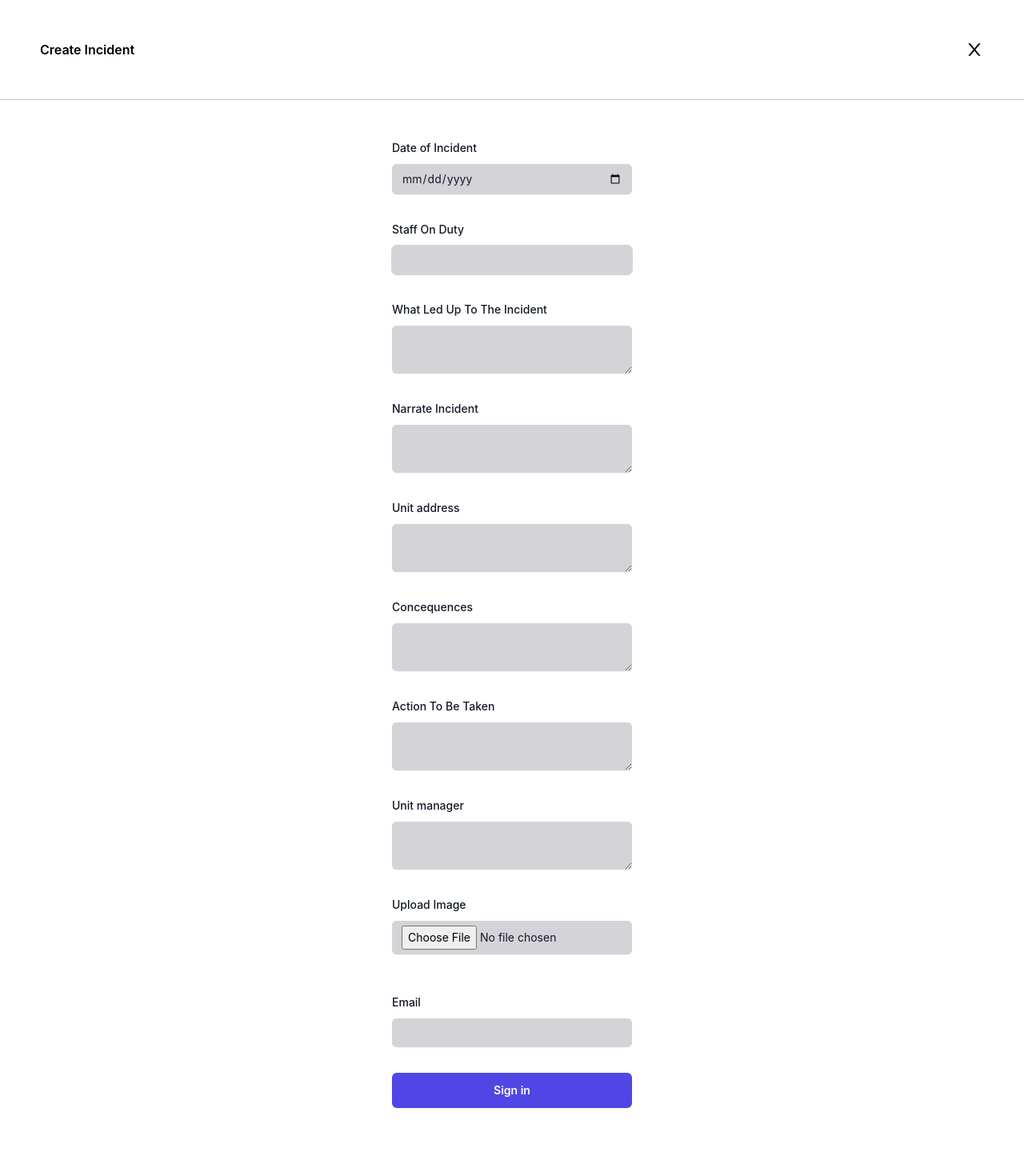
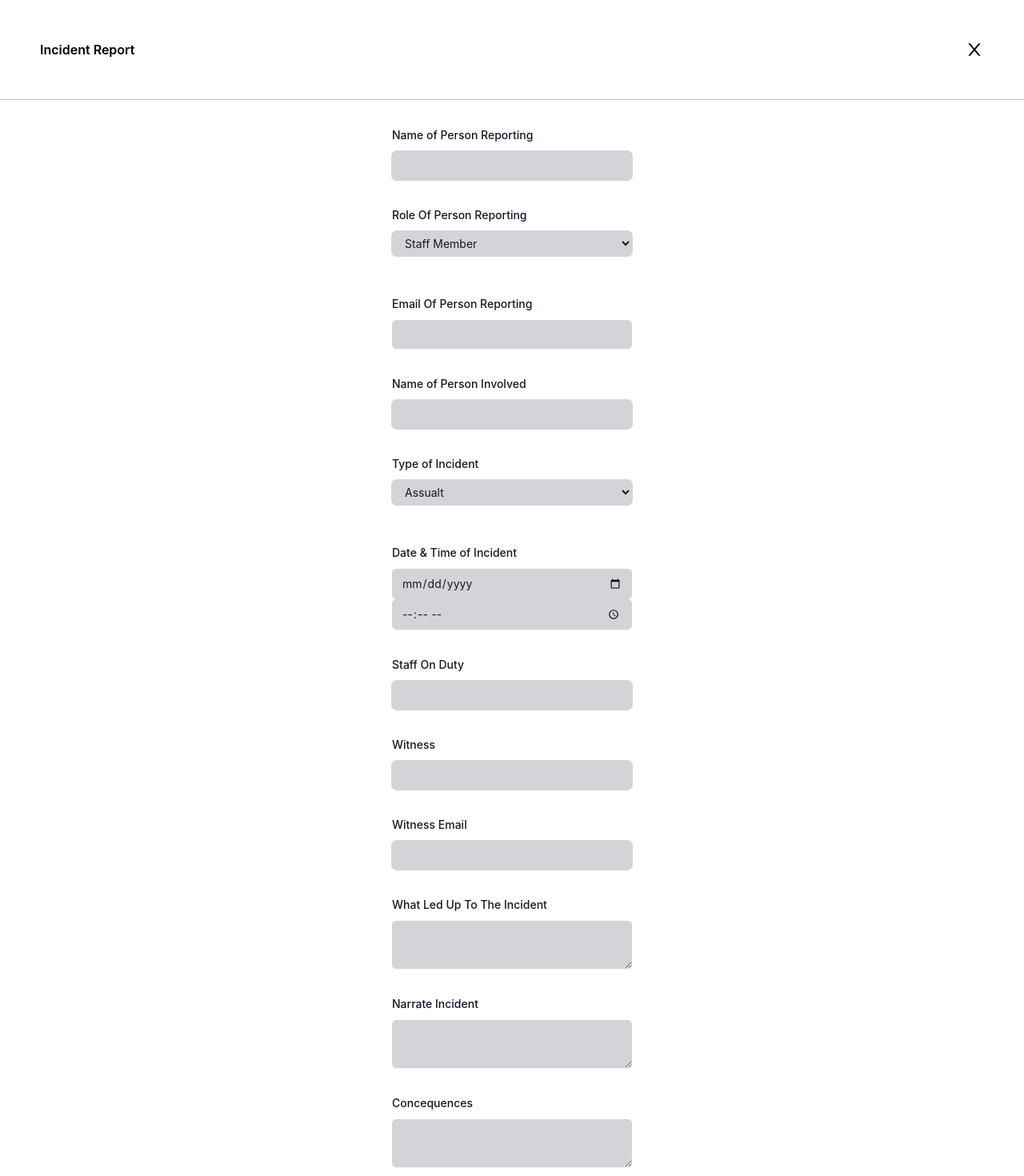
Before and after one commit to CTRL-T7/healthcare, a React (Create React App) app: page /incidentmgt in a window 1280 px wide. Shown: the top 1470 px of the page at 80% size. Before the commit the page ends 1425 px from the top, so only its background shows below. Built offline with nearby package versions, Linux system fonts and the light colour scheme.

Commit message:
new changes

```diff
--- a/package.json
+++ b/package.json
@@ -1,7 +1,7 @@
 {
   "name": "my-app",
   "version": "0.1.0",
-  "homepage":"https://healthcaretest.netlify.app",
+  "homepage": "https://healthcaretest.netlify.app",
   "private": true,
   "dependencies": {
     "@auth0/auth0-react": "^2.1.1",
@@ -16,6 +16,7 @@
     "react-modern-drawer": "^1.2.0",
     "react-router-dom": "^6.11.2",
     "react-scripts": "5.0.1",
+    "sweetalert2": "^11.7.12",
     "web-vitals": "^2.1.4"
   },
   "scripts": {
--- a/src/components/incidentmgt.js
+++ b/src/components/incidentmgt.js
@@ -3,6 +3,7 @@ import {AiOutlineClose} from "react-icons/ai"
 import "./style.css"
 import { Link } from 'react-router-dom'
 import emailjs from '@emailjs/browser';
+import Swal from 'sweetalert2'
 
 
 
@@ -11,8 +12,18 @@ function sendEmail(e){
   emailjs.sendForm('health care', 'template_2756m5j', '#incident-mgt', '0UHfwqtAlRvowPagM')
   .then((result)=> {
     console.log(result.text);
+    Swal.fire(
+      'Successful',
+      'Your report has been sent to the relevant parties.',
+      'success'
+    )
   }, (error) =>{
     console.log(error.text);
+    Swal.fire(
+      'Error',
+      'Your report was not successfully sent. please tryy again later.',
+      'error'
+    )
 
   })
 }
@@ -31,7 +42,7 @@ function Incidentmgt() {
   return (
     <div>
         <div className='top'>
-            <h1 class='font-semibold'>Create Incident</h1>
+            <h1 class='font-semibold'>Incident Report</h1>
             <Link to ="/homescreen">
 
             <AiOutlineClose size={24}/>
@@ -40,10 +51,77 @@ function Incidentmgt() {
         </div>
         <form class="space-y-6 mt-10 " className='form' action="#" method="POST" id="incident-mgt" onSubmit={sendEmail}>
 
+        <div class="mb-2.5 mt-8">
+<div class="flex items-center justify-between">
+  <label for="reporter" class="block text-sm font-medium leading-6 text-gray-900"> Name of Person Reporting</label>
+
+</div>
+<div class="mt-2" >
+  <input id="reporter" name="reporter" type='multitext' required class="block w-full px-3 bg-zinc-300 rounded-md  py-1.5 text-gray-900 shadow-sm ring-1 ring-gray-300 placeholder:text-gray-400 focus:ring-2 focus:ring-inset focus:ring-indigo-600 sm:text-sm sm:leading-6"/>
+
+</div>
+</div>
+
+<div class="mb-2.5 mt-8">
+<div class="flex items-center justify-between">
+  <label for="role" class="block text-sm font-medium leading-6 text-gray-900">Role Of Person Reporting</label>
+
+</div>
+<div class="mt-2" >
+  <select id="role" name="role" required class="block w-full px-3 bg-zinc-300 rounded-md  py-1.5 text-gray-900 shadow-sm ring-1 ring-gray-300 placeholder:text-gray-400 focus:ring-2 focus:ring-inset focus:ring-indigo-600 sm:text-sm sm:leading-6">
+    <option value='staff member'> Staff Member</option>
+    <option value='resident'>Resident</option>
+    <option value='vistor'>Visitor</option>
+    </select>
+
+</div>
+</div>
+
 <div class="mb-2.5 mt-12" >
-<label for="date" class="block text-sm font-medium leading-6 text-gray-900">Date of Incident</label>
+<label for="email" class="block text-sm font-medium leading-6 text-gray-900">Email Of Person Reporting</label>
+<div class="mt-2">
+  <input id="email" name="email" type="email" autocomplete="email" required class="block px-3 w-full bg-zinc-300 rounded-md  py-1.5 text-gray-900 shadow-sm ring-1 ring-inset ring-gray-300 placeholder:text-gray-400 focus:ring-2 focus:ring-inset focus:ring-indigo-600 sm:text-sm sm:leading-6"/>
+
+
+</div>
+</div>
+
+<div class="mb-2.5 mt-8">
+<div class="flex items-center justify-between">
+  <label for="reportee" class="block text-sm font-medium leading-6 text-gray-900"> Name of Person Involved</label>
+
+</div>
+<div class="mt-2" >
+  <input id="reportee" name="reportee" type='multitext' required class="block w-full px-3 bg-zinc-300 rounded-md  py-1.5 text-gray-900 shadow-sm ring-1 ring-gray-300 placeholder:text-gray-400 focus:ring-2 focus:ring-inset focus:ring-indigo-600 sm:text-sm sm:leading-6"/>
+
+</div>
+</div>
+
+<div class="mb-2.5 mt-8">
+<div class="flex items-center justify-between">
+  <label for="incident-type" class="block text-sm font-medium leading-6 text-gray-900">Type of Incident</label>
+
+</div>
+<div class="mt-2" >
+  <select id="incident-type" name="incident-type"  required class="block w-full px-3 bg-zinc-300 rounded-md  py-1.5 text-gray-900 shadow-sm ring-1 ring-gray-300 placeholder:text-gray-400 focus:ring-2 focus:ring-inset focus:ring-indigo-600 sm:text-sm sm:leading-6">
+    <option value='assualt'>Assualt</option>
+    <option value='theft'> Theft</option>
+    <option value='vandalisim'>Vandalism</option>
+    <option value='harassment'>Harassment</option>
+    <option value='other'>Other</option>
+    </select>
+
+</div>
+</div>
+
+
+
+<div class="mb-2.5 mt-12" >
+<label for="date" class="block text-sm font-medium leading-6 text-gray-900">Date & Time of Incident</label>
 <div class="mt-2">
   <input id="date" name="date" type="date" autocomplete="date" required class="block px-3 w-full bg-zinc-300 rounded-md  py-1.5 text-gray-900 shadow-sm ring-1 ring-inset ring-gray-300 placeholder:text-gray-400 focus:ring-2 focus:ring-inset focus:ring-indigo-600 sm:text-sm sm:leading-6"/>
+  <input id="date" name="time" type="time" autocomplete="time" required class="block px-3 w-full bg-zinc-300 rounded-md  py-1.5 text-gray-900 shadow-sm ring-1 ring-inset ring-gray-300 placeholder:text-gray-400 focus:ring-2 focus:ring-inset focus:ring-indigo-600 sm:text-sm sm:leading-6"/>
+
 
 
 </div>
@@ -57,6 +135,30 @@ function Incidentmgt() {
 
 </div>
 </div>
+
+
+<div class="mb-2.5 mt-8">
+<div class="flex items-center justify-between">
+  <label for="witness" class="block text-sm font-medium leading-6 text-gray-900">Witness</label>
+
+</div>
+<div class="mt-2" >
+  <input id="witness" name="witness"  class="block w-full px-3 bg-zinc-300 rounded-md  py-1.5 text-gray-900 shadow-sm ring-1 ring-gray-300 placeholder:text-gray-400 focus:ring-2 focus:ring-inset focus:ring-indigo-600 sm:text-sm sm:leading-6"/>
+
+</div>
+</div>
+
+<div class="mb-2.5 mt-8">
+<div class="flex items-center justify-between">
+  <label for="witness-email" class="block text-sm font-medium leading-6 text-gray-900">Witness Email</label>
+
+</div>
+<div class="mt-2" >
+  <input id="witness-email" name="witness-email"   class="block w-full px-3 bg-zinc-300 rounded-md  py-1.5 text-gray-900 shadow-sm ring-1 ring-gray-300 placeholder:text-gray-400 focus:ring-2 focus:ring-inset focus:ring-indigo-600 sm:text-sm sm:leading-6"/>
+
+</div>
+</div>
+
 
 <div class="mb-2.5 mt-8" >
 <div  class="flex items-center justify-between">
@@ -80,16 +182,6 @@ function Incidentmgt() {
 </div>
 </div>
 
-<div class="mb-2.5 mt-8">
-<div class="flex items-center justify-between">
-  <label for="description" class="block text-sm font-medium leading-6 text-gray-900">Unit address</label>
-
-</div>
-<div class="mt-2" >
-  <textarea id="description" name="description" type='multitext' required class="block w-full px-3 bg-zinc-300 rounded-md border-0 py-1.5 text-gray-900 shadow-sm ring-1 ring-inset ring-gray-300 placeholder:text-gray-400 focus:ring-2 focus:ring-inset focus:ring-indigo-600 sm:text-sm sm:leading-6"/>
-
-</div>
-</div>
 
 <div class="mb-2.5 mt-8">
 <div class="flex items-center justify-between">
@@ -119,27 +211,29 @@ function Incidentmgt() {
 
 </div>
 <div class="mt-2" >
-  <textarea id="description" name="description" type='multitext' required class="block w-full px-3 bg-zinc-300 rounded-md border-0 py-1.5 text-gray-900 shadow-sm ring-1 ring-inset ring-gray-300 placeholder:text-gray-400 focus:ring-2 focus:ring-inset focus:ring-indigo-600 sm:text-sm sm:leading-6"/>
+  <input id="description" name="description" type='multitext' required class="block w-full px-3 bg-zinc-300 rounded-md border-0 py-1.5 text-gray-900 shadow-sm ring-1 ring-inset ring-gray-300 placeholder:text-gray-400 focus:ring-2 focus:ring-inset focus:ring-indigo-600 sm:text-sm sm:leading-6"/>
 
 </div>
 </div>
 
 <div class="mb-2.5 mt-8">
 <div class="flex items-center justify-between">
+  <label for="description" class="block text-sm font-medium leading-6 text-gray-900">Unit address</label>
+
+</div>
+<div class="mt-2" >
+  <input id="description" name="description" type='multitext' required class="block w-full px-3 bg-zinc-300 rounded-md border-0 py-1.5 text-gray-900 shadow-sm ring-1 ring-inset ring-gray-300 placeholder:text-gray-400 focus:ring-2 focus:ring-inset focus:ring-indigo-600 sm:text-sm sm:leading-6"/>
+
+</div>
+</div>
+<div class="mb-2.5 mt-8">
+<div class="flex items-center justify-between">
   <label for="concequences" class="block text-sm font-medium leading-6 text-gray-900">Upload Image</label>
 
 </div>
 <div class="mt-2" >
-  <input id="concequences" name="concequences" type='file' onChange={handleChange} required class="block w-full px-3 bg-zinc-300 rounded-md border-0 py-1.5 text-gray-900 shadow-sm ring-1 ring-inset ring-gray-300 placeholder:text-gray-400 focus:ring-2 focus:ring-inset focus:ring-indigo-600 sm:text-sm sm:leading-6"/>
+  <input id="concequences" name="concequences" type='file' onChange={handleChange}  class="block w-full px-3 bg-zinc-300 rounded-md border-0 py-1.5 text-gray-900 shadow-sm ring-1 ring-inset ring-gray-300 placeholder:text-gray-400 focus:ring-2 focus:ring-inset focus:ring-indigo-600 sm:text-sm sm:leading-6"/>
   {File && <img src={File} alt='preview'/>}
-</div>
-</div>
-<div class="mb-2.5 mt-12" >
-<label for="date" class="block text-sm font-medium leading-6 text-gray-900">Email</label>
-<div class="mt-2">
-  <input id="email" name="email" type="email" autocomplete="email" required class="block px-3 w-full bg-zinc-300 rounded-md  py-1.5 text-gray-900 shadow-sm ring-1 ring-inset ring-gray-300 placeholder:text-gray-400 focus:ring-2 focus:ring-inset focus:ring-indigo-600 sm:text-sm sm:leading-6"/>
-
-
 </div>
 </div>
 </div>
@@ -150,7 +244,7 @@ function Incidentmgt() {
 
 <div class="mb-10 mt-8">
 
-<button type="submit" class="flex w-full  justify-center rounded-md bg-indigo-600 px-3 py-2.5 text-sm font-semibold leading-6 text-white shadow-sm hover:bg-indigo-500 focus-visible:outline focus-visible:outline-2 focus-visible:outline-offset-2 focus-visible:outline-indigo-600">Sign in</button>
+<button type="submit" class="flex w-full  justify-center rounded-md bg-indigo-600 px-3 py-2.5 text-sm font-semibold leading-6 text-white shadow-sm hover:bg-indigo-500 focus-visible:outline focus-visible:outline-2 focus-visible:outline-offset-2 focus-visible:outline-indigo-600">Submit report</button>
 
 
 </div>
```
Also changed, not shown: 1 other file (tests, documents, lock files or other folders).
